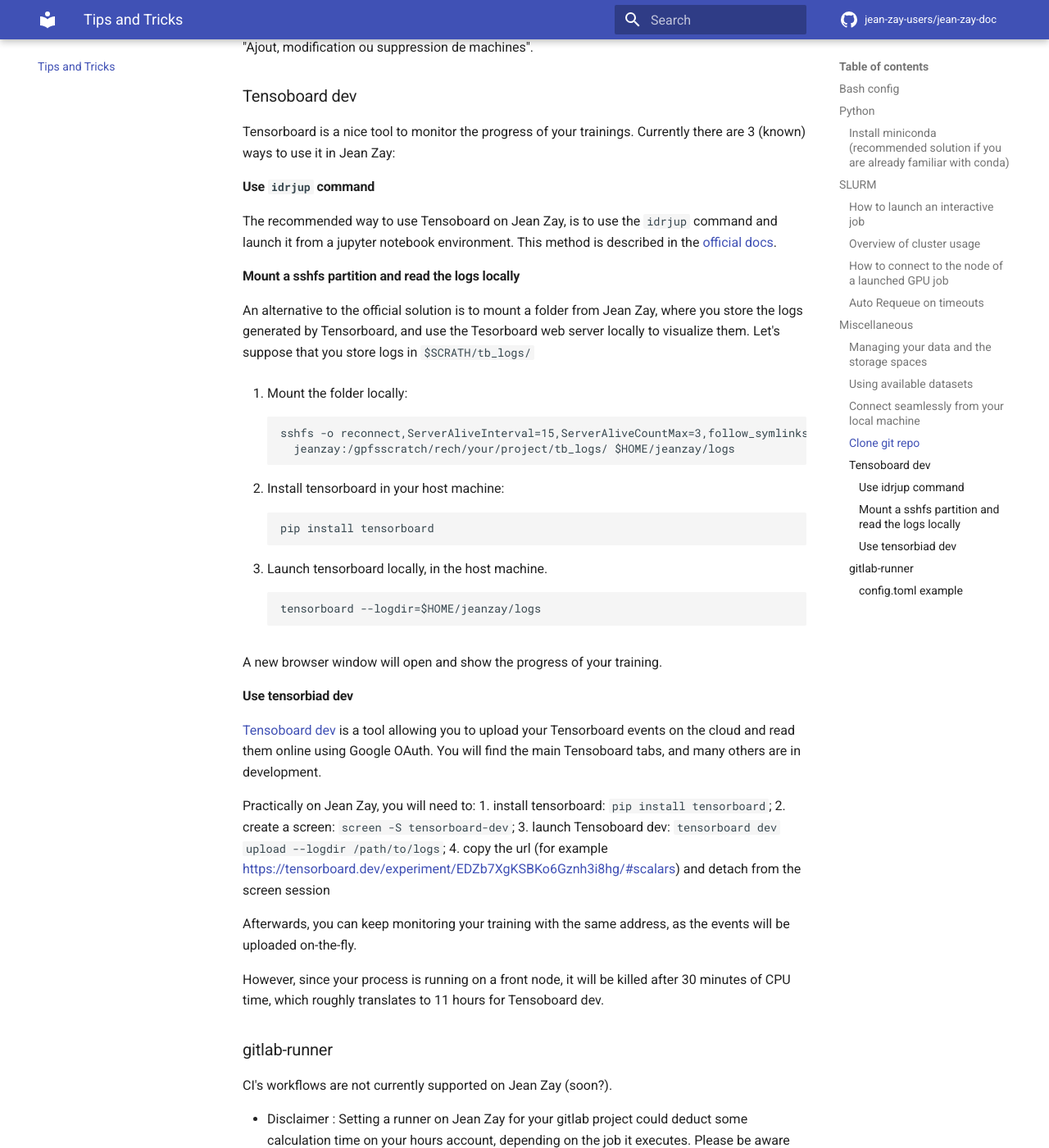
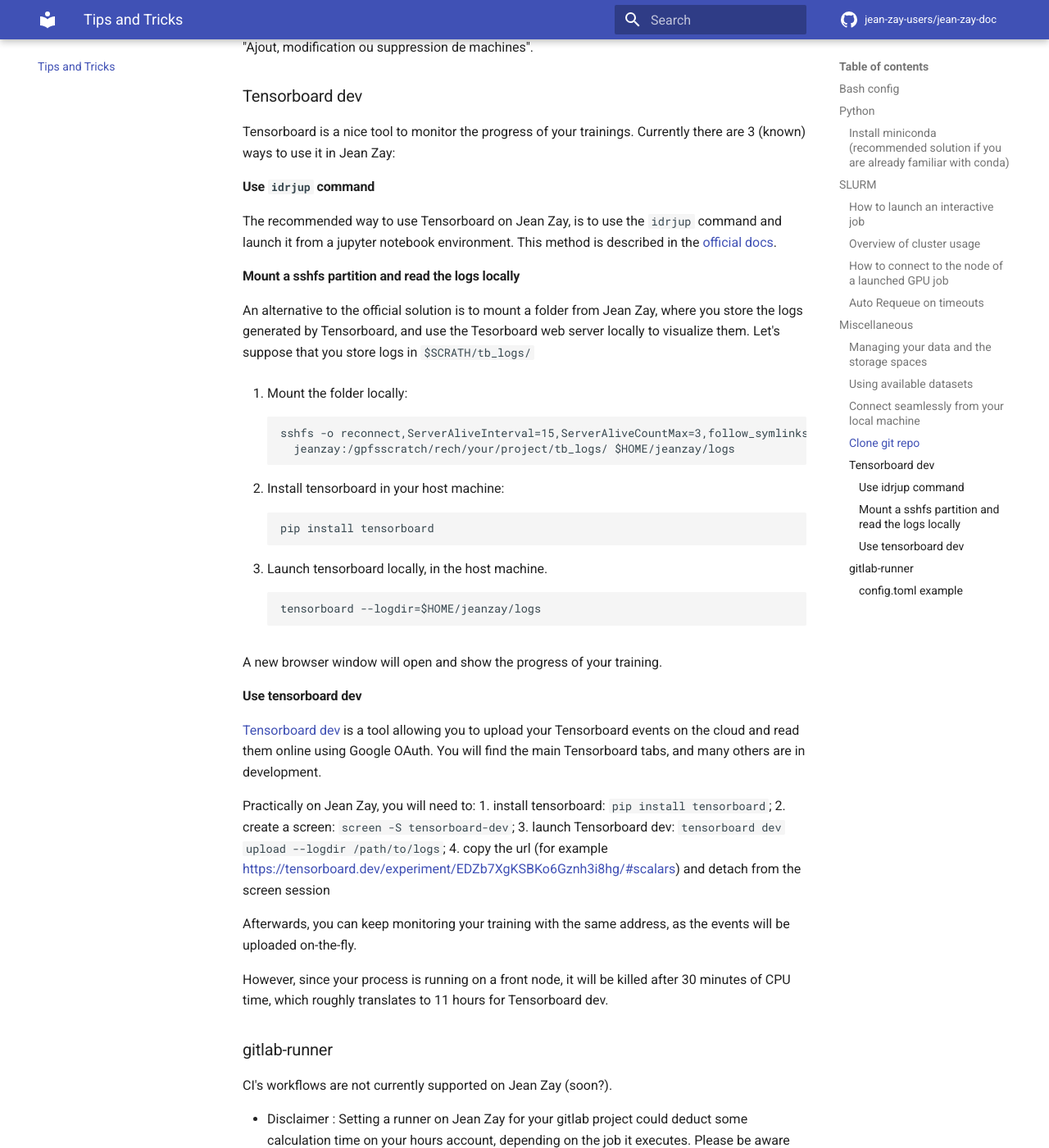
Before and after one commit to jean-zay-users/jean-zay-doc, an MkDocs documentation site: the page built from docs/tips-and-tricks.md, in a window 1280 px wide and 1400 px high, scrolled down 5480 px. Shown: the whole window at 82% size. Built offline with MkDocs 1.6.1 and Material for MkDocs 9.7.7, drawn with Linux system fonts in a browser that asks for light colours; comment, search, counter and statistics services are not loaded.

Commit message:
Fix typos

```diff
--- a/docs/tips-and-tricks.md
+++ b/docs/tips-and-tricks.md
@@ -266,14 +266,14 @@
 modification ou suppression de machines".
 
 
-### Tensoboard dev
+### Tensorboard dev
 
 Tensorboard is a nice tool to monitor the progress of your trainings.
 Currently there are 3 (known) ways to use it in Jean Zay:
 
 #### Use `idrjup` command
 
-The recommended way to use Tensoboard on Jean Zay, is to use the `idrjup`
+The recommended way to use Tensorboard on Jean Zay, is to use the `idrjup`
 command and launch it from a jupyter notebook environment.
 This method is described in the [official docs](http://www.idris.fr/jean-zay/pre-post/jean-zay-jupyter-notebook.html).
 
@@ -302,23 +302,23 @@
 
 A new browser window will open and show the progress of your training.
 
-#### Use tensorbiad dev
+#### Use tensorboard dev
 
-[Tensoboard dev](https://tensorboard.dev/) is a tool allowing you to upload your
+[Tensorboard dev](https://tensorboard.dev/) is a tool allowing you to upload your
 Tensorboard events on the cloud and read them online using Google OAuth.
-You will find the main Tensoboard tabs, and many others are in development.
+You will find the main Tensorboard tabs, and many others are in development.
 
 Practically on Jean Zay, you will need to:
 1. install tensorboard: `pip install tensorboard`;
 2. create a screen: `screen -S tensorboard-dev`;
-3. launch Tensoboard dev: `tensorboard dev upload --logdir /path/to/logs`;
+3. launch Tensorboard dev: `tensorboard dev upload --logdir /path/to/logs`;
 4. copy the url (for example https://tensorboard.dev/experiment/EDZb7XgKSBKo6Gznh3i8hg/#scalars) and detach from the screen session
 
 Afterwards, you can keep monitoring your training with the same address, as the
 events will be uploaded on-the-fly.
 
 However, since your process is running on a front node, it will be killed after
-30 minutes of CPU time, which roughly translates to 11 hours for Tensoboard dev.
+30 minutes of CPU time, which roughly translates to 11 hours for Tensorboard dev.
 
 
 ### gitlab-runner
```
